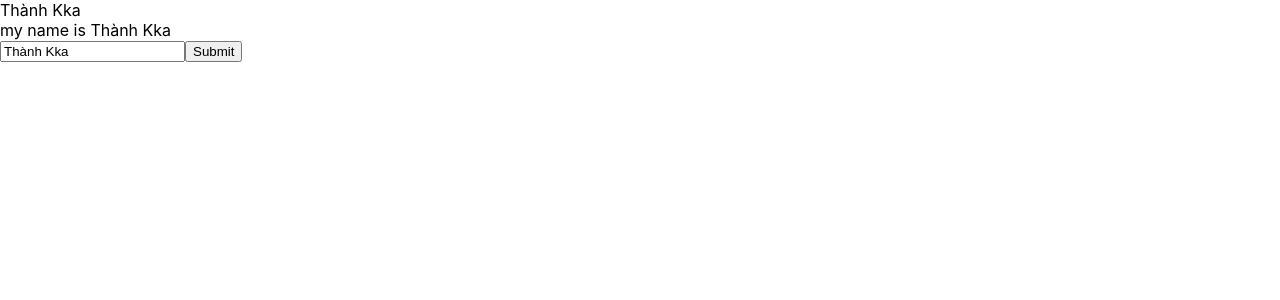
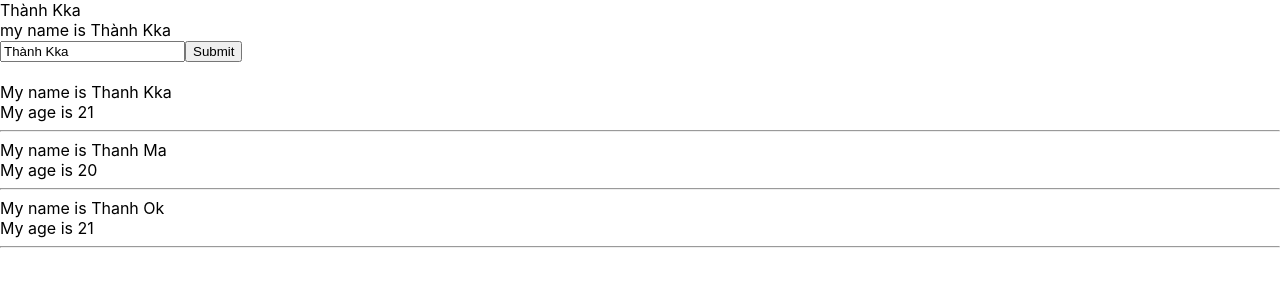
Before and after one commit to thanhkka051205/ReactJS, a React (Create React App) app: page / in a window 1280 px wide. Shown: the top 300 px of the page. Built offline with nearby package versions, Linux system fonts and the light colour scheme.

Commit message:
git commit -m "Lam quen voi props va hien thi danh sach Array"

```diff
--- /dev/null
+++ b/src/components/DisplayInfor.js
@@ -0,0 +1,22 @@
+import React from "react";
+
+class DisplayInfor extends React.Component {
+  render() {
+    const { listUsers } = this.props;
+    return (
+      <div>
+        {listUsers.map((user) => {
+          return (
+            <div key={user.id}>
+              <div>My name is {user.name}</div>
+              <div>My age is {user.age}</div>
+              <hr />
+            </div>
+          );
+        })}
+      </div>
+    );
+  }
+}
+
+export default DisplayInfor;
--- a/src/components/MyComponent.js
+++ b/src/components/MyComponent.js
@@ -1,10 +1,25 @@
 import React from "react";
 import UserInfor from "./UserInfor";
+import DisplayInfor from "./DisplayInfor";
 
 class MyComponent extends React.Component {
+  state = {
+    listUsers: [
+      { id: 1, name: "Thanh Kka", age: "21" },
+      { id: 2, name: "Thanh Ma", age: "20" },
+      { id: 3, name: "Thanh Ok", age: "21" },
+    ],
+  };
+
   //JSX
   render() {
-    return <UserInfor />;
+    return (
+      <div>
+        <UserInfor />
+        <br />
+        <DisplayInfor listUsers={this.state.listUsers} />
+      </div>
+    );
   }
 }
 
```
